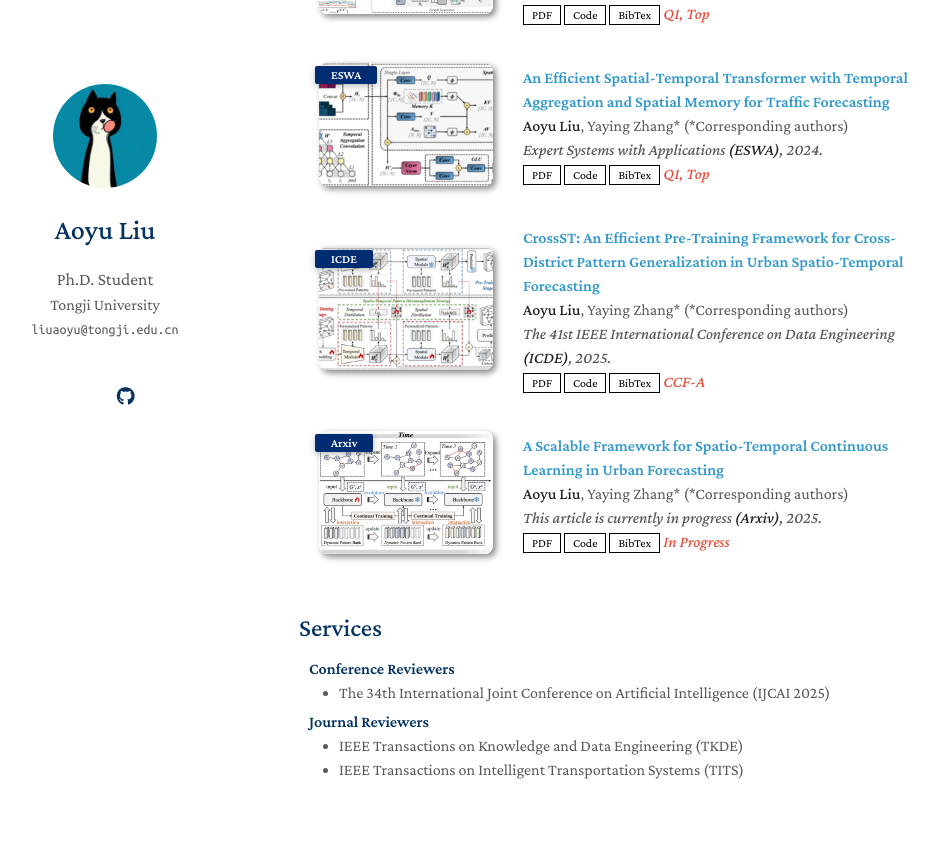
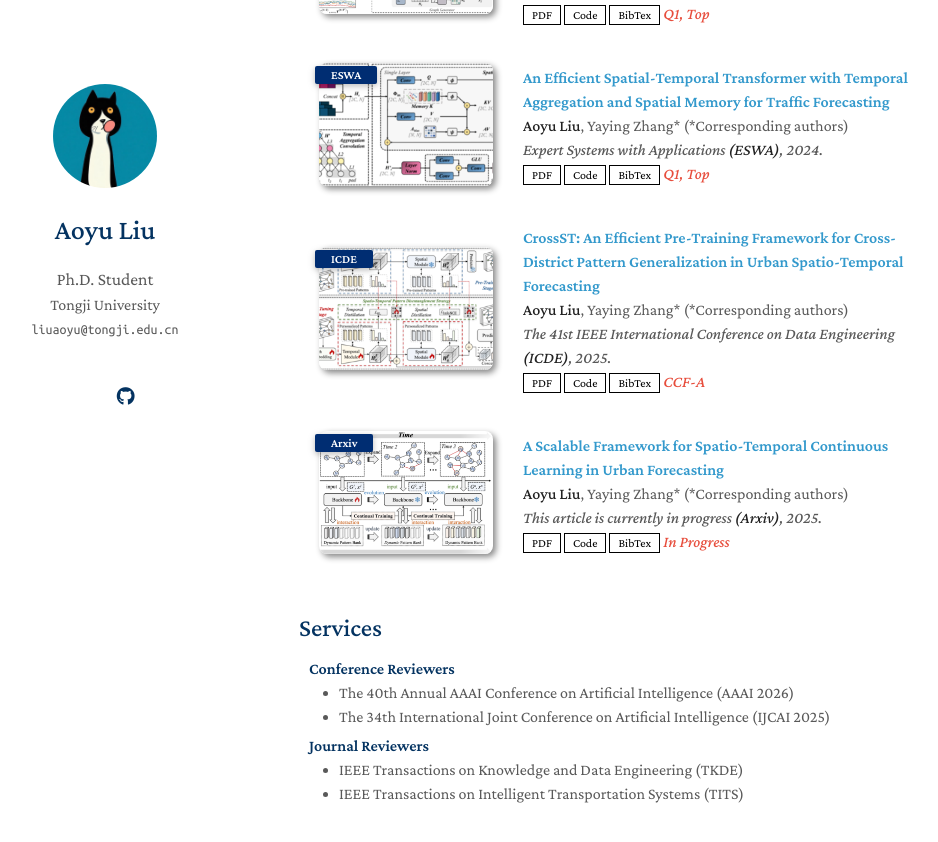
Before and after one commit to Aoyu-Liu/Aoyu-Liu.github.io, a Jekyll site: the page built from index.md, in a window 1280 px wide and 900 px high, scrolled down 657 px. Shown: the top 842 px of the window, without its empty margins (171-1109 px from the left). Built offline with Jekyll 4.4.1, drawn with Linux system fonts in a browser that asks for light colours; a style sheet for code colours, icons or effects is not loaded; our own code applies the rules of GitHub Pages for plain Markdown files.

Commit message:
Update services.md

```diff
--- a/_includes/services.md
+++ b/_includes/services.md
@@ -3,6 +3,7 @@
 <h4 style="margin:0 10px 0;">Conference Reviewers</h4>
 
 <ul style="margin:0 0 5px;">
+  <li><a href="https://aaai.org/conference/aaai/aaai-26/"><autocolor>The 40th Annual AAAI Conference on Artificial Intelligence (AAAI 2026)</autocolor></a></li>
   <li><a href="https://2025.ijcai.org/"><autocolor>The 34th International Joint Conference on Artificial Intelligence (IJCAI 2025)</autocolor></a></li>
 </ul>
 
```
